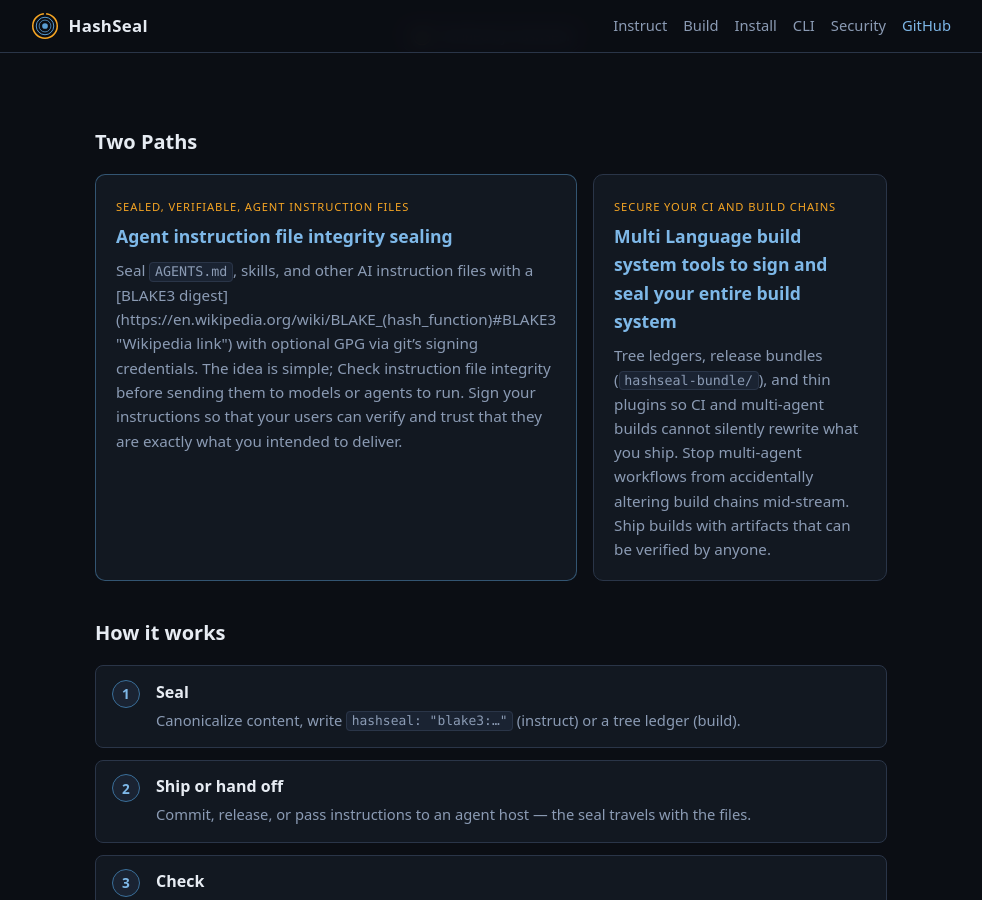
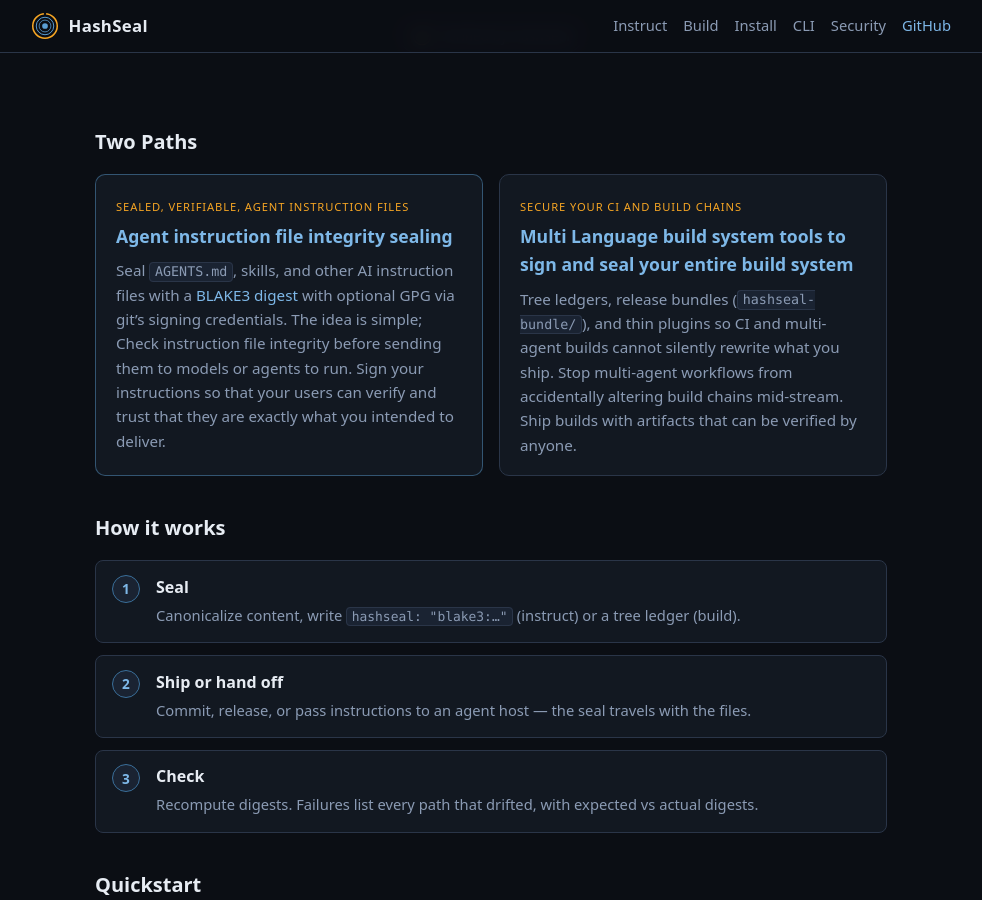
Before and after one commit to monkeyking-hq/hashseal, a Jekyll site: the page built from docs/index.md, in a window 1280 px wide and 900 px high, scrolled down 467 px. Shown: the whole window, without its empty margins (149-1131 px from the left). Built offline with Jekyll 4.4.1, drawn with Linux system fonts in a browser that asks for light colours.

Commit message:
docs: use HTML for BLAKE3 Wikipedia link on landing page
Kramdown does not process Markdown links inside raw HTML blocks, so the
wiki link was rendering as literal [text](url).

> Co-Authored by Grok Build using grok-4.5 with agent Grok.

```diff
--- a/docs/index.md
+++ b/docs/index.md
@@ -31,7 +31,8 @@
       <span class="lead-label">Sealed, Verifiable, Agent Instruction Files</span>
       <h3><a href="{{ '/instruct/' | relative_url }}">Agent instruction file integrity sealing</a></h3>
       <p>
-        Seal <code>AGENTS.md</code>, skills, and other AI instruction files with a [BLAKE3 digest](https://en.wikipedia.org/wiki/BLAKE_(hash_function)#BLAKE3 "Wikipedia link")
+        Seal <code>AGENTS.md</code>, skills, and other AI instruction files with a
+        <a href="https://en.wikipedia.org/wiki/BLAKE_(hash_function)#BLAKE3" title="BLAKE3 on Wikipedia" rel="noopener noreferrer" target="_blank">BLAKE3 digest</a>
         with optional GPG via git’s signing credentials. The idea is simple; Check instruction file integrity before sending them to models or agents to run.  Sign your instructions so that your users can verify and trust that they are exactly what you intended to deliver.
       </p>
     </article>
```
